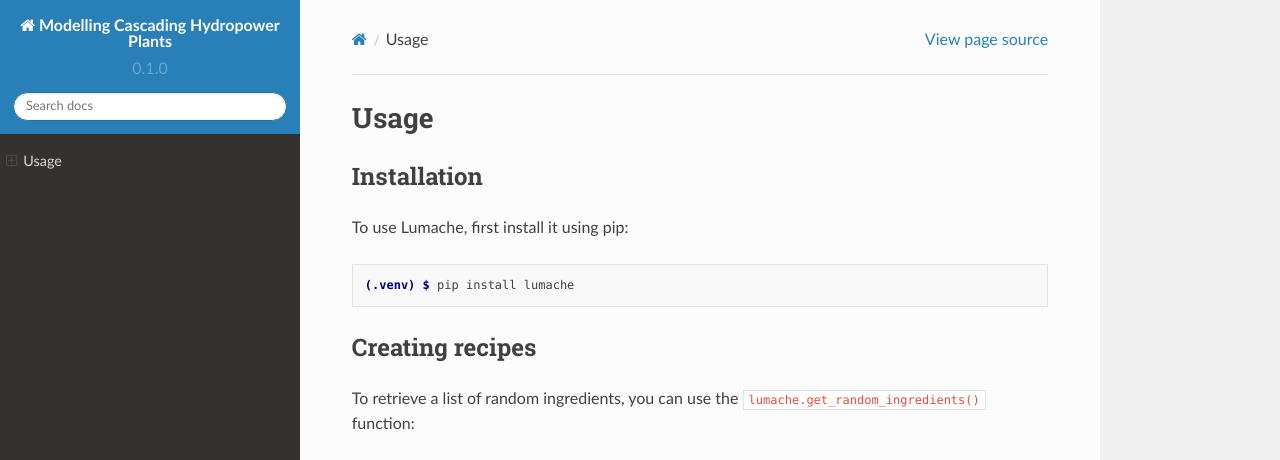
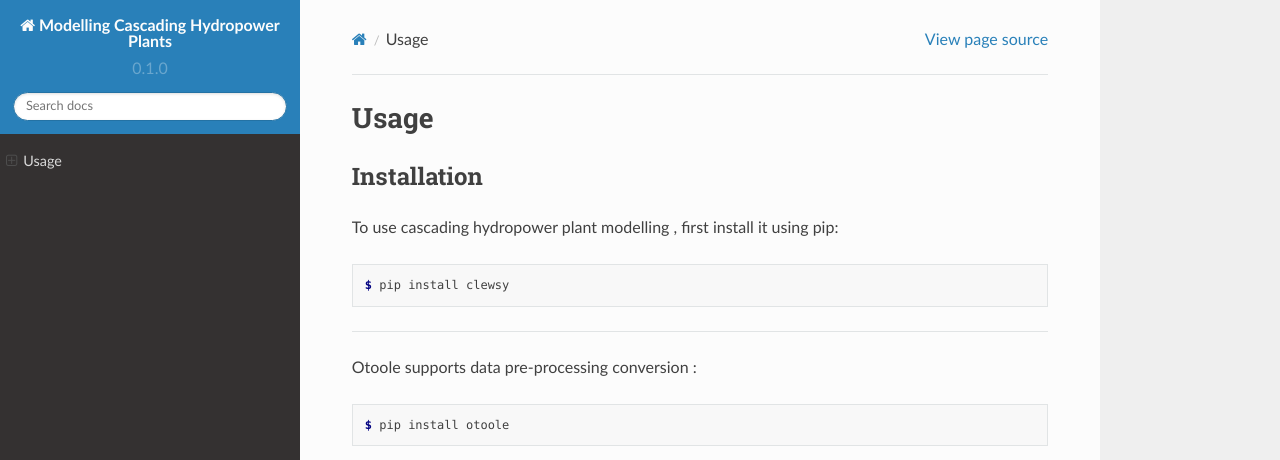
Before and after one commit to YSaedi/Laos_Cascading_HydropowerPlants, a Sphinx documentation site: the page built from docs/source/usage.rst, in a window 1280 px wide and 1036 px high. Shown: the top 460 px of the window. Built offline with Sphinx 7.4.7 and the Read the Docs theme 2.0.0, drawn with Linux system fonts in a browser that asks for light colours; some of the changed text lies outside the part shown; grey boxes are pictures that could not be loaded.

Commit message:
Update usage.rst

```diff
--- a/docs/source/usage.rst
+++ b/docs/source/usage.rst
@@ -6,28 +6,17 @@ Usage
 Installation
 ------------
 
-To use Lumache, first install it using pip:
+To use cascading hydropower plant modelling , first install it using pip:
 
 .. code-block:: console
 
-   (.venv) $ pip install lumache
+    $ pip install clewsy
 
-Creating recipes
+
 ----------------
 
-To retrieve a list of random ingredients,
-you can use the ``lumache.get_random_ingredients()`` function:
+Otoole supports data pre-processing conversion :
 
-.. autofunction:: lumache.get_random_ingredients
+.. code-block:: console
 
-The ``kind`` parameter should be either ``"meat"``, ``"fish"``,
-or ``"veggies"``. Otherwise, :py:func:`lumache.get_random_ingredients`
-will raise an exception.
-
-.. autoexception:: lumache.InvalidKindError
-
-For example:
-
->>> import lumache
->>> lumache.get_random_ingredients()
-['shells', 'gorgonzola', 'parsley']
+    $ pip install otoole
```
